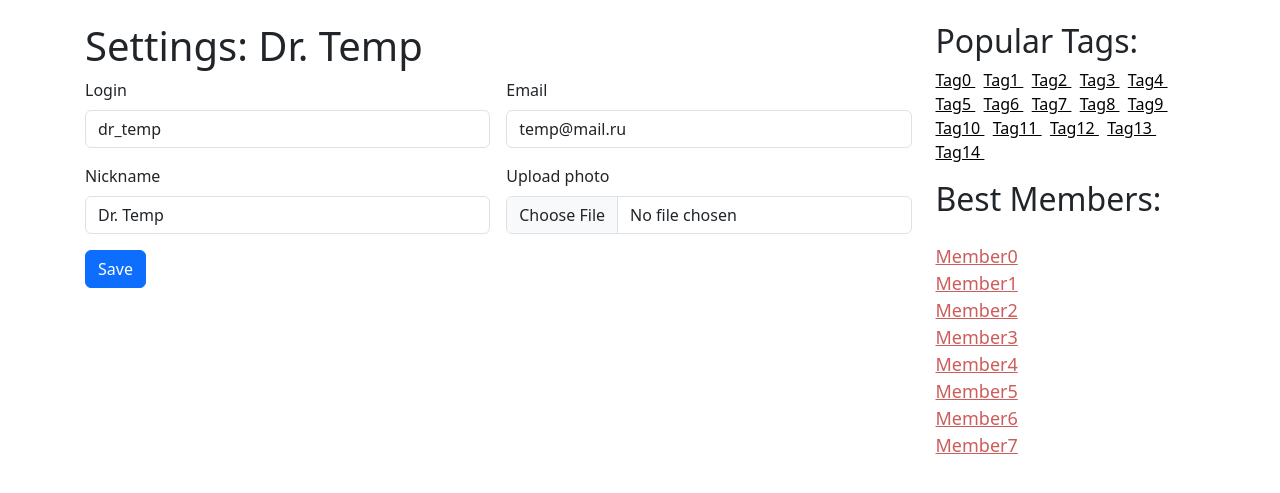
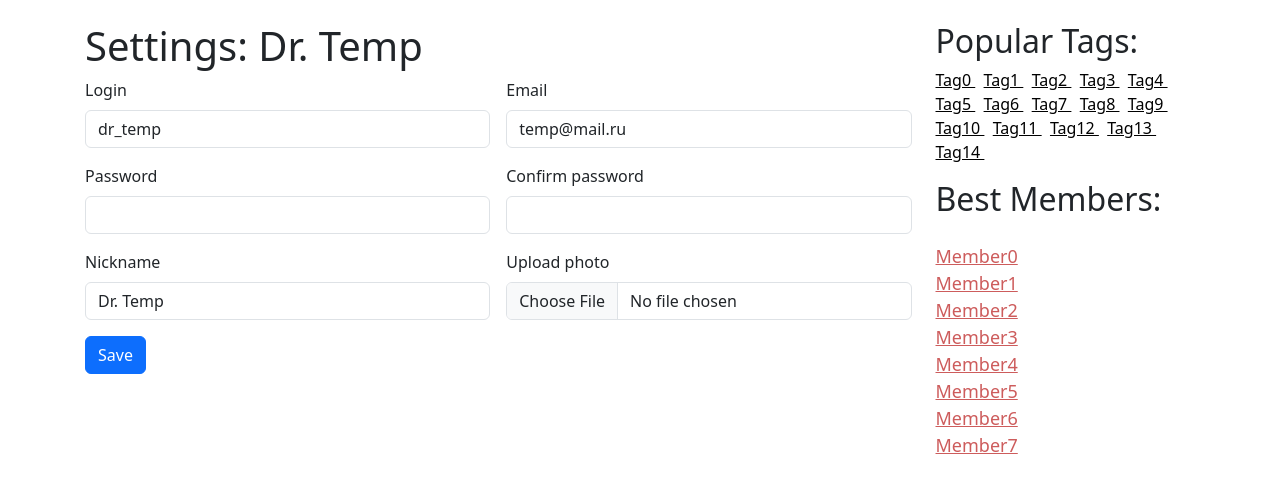
Before and after one commit to Vilinvil/WEB_tp, a Django app: page /askme/settings/ in a window 1280 px wide. Shown: the part 86-579 px from the top of the page. Run offline with Django 4.2, Linux system fonts and the light colour scheme; some libraries are stand-ins or nearby versions.

Commit message:
erase print in view and added password in settings

```diff
--- a/askme_ilinskiy/askme/views.py
+++ b/askme_ilinskiy/askme/views.py
@@ -12,11 +12,6 @@ def index(request):
     except ValueError:
         page_num = 0
     questions = models.QUESTIONS[page_num * 20:(page_num + 1) * 20]
-    print("\n")
-    print(page_num)
-    print("\n")
-    print(questions)
-    print("\n")
     pagination = {"pages": []}
     if len(models.QUESTIONS[(page_num - 1) * 20:page_num * 20]) != 0:
         pagination["pages"].append({"idPage": page_num - 1, "isActive": False})
--- a/askme_ilinskiy/templates/settings.html
+++ b/askme_ilinskiy/templates/settings.html
@@ -22,6 +22,20 @@
         </div>
     </div>
     <div class="col-md-6">
+        <label class="form-label">Password</label>
+        <input type="password" class="form-control" required>
+        <div class="invalid-feedback">
+            Enter password
+        </div>
+    </div>
+    <div class="col-md-6">
+        <label class="form-label">Confirm password</label>
+        <input type="password" class="form-control" required>
+        <div class="invalid-feedback">
+            Enter your password again
+        </div>
+    </div>
+    <div class="col-md-6">
         <label class="form-label">Nickname</label>
         <input type="text" class="form-control" value="{{author.nickname}}" required>
         <div class="invalid-feedback">
```
